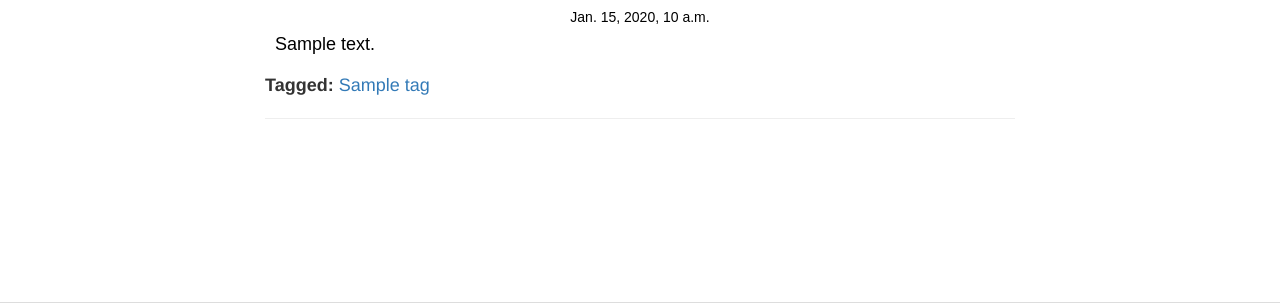
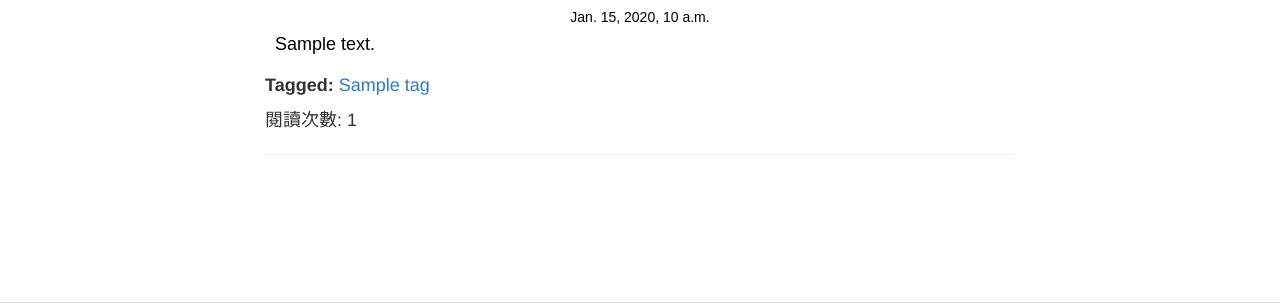
Before and after one commit to chenesan/old-yishan.toys, a Django app: template blog/templates/entry.html in a window 1280 px wide. Shown: the part 438-741 px from the top of the page. Run offline with Django 3.2, Linux system fonts and the light colour scheme; the template is opened without the code that fills it: most values are stand-ins (such as "Sample title", 1, 10 or a date in 2020); some libraries are stand-ins or nearby versions.

Commit message:
Added view count for entry page
Note that we directly add the view count in view function, it will
be hard to maintain if the code base grows up. We should move the
operation on model to model manager.

```diff
--- a/blog/models.py
+++ b/blog/models.py
@@ -33,6 +33,7 @@ class Article(models.Model):
     slug = models.SlugField(max_length=50)
     tags = models.ManyToManyField(Tag)
     hide = models.BooleanField(default=False)
+    view_count = models.IntegerField(default=0)
 
     def __unicode__(self):
         return self.title
--- a/blog/static/blog/css/entry.css
+++ b/blog/static/blog/css/entry.css
@@ -43,3 +43,6 @@
 .tag-list-head {
     font-weight: bold;
 }
+.view-count {
+    margin: 10px 0 0 0;
+}
--- a/blog/templates/entry.html
+++ b/blog/templates/entry.html
@@ -22,11 +22,15 @@
 </div>
 <p class="article-content">{{ article.content|markdown:"article" }}</p>
 </div>
+
 <div class="tag-list">
   <span class="tag-list-head">Tagged: </span>
   {% for tag in article.tags.all %}
   <a href="/tag/{{ tag.name }}" class="tag-link">{{ tag.name }}</a>
   {% endfor %}
+</div>
+<div class="view-count">
+  <span class="view-count-head">閱讀次數: {{ article.view_count }}</span>
 </div>
 <hr></hr>
 <div id="disqus_thread"></div>
--- a/blog/views.py
+++ b/blog/views.py
@@ -25,6 +25,8 @@ class EntryView(generic.DetailView):
         context['comments'] = models.Comment.objects.filter(
             article=context['article']
         )
+        # add hit count
+        self.object.view_count += 1;
         return context
 
 
```
